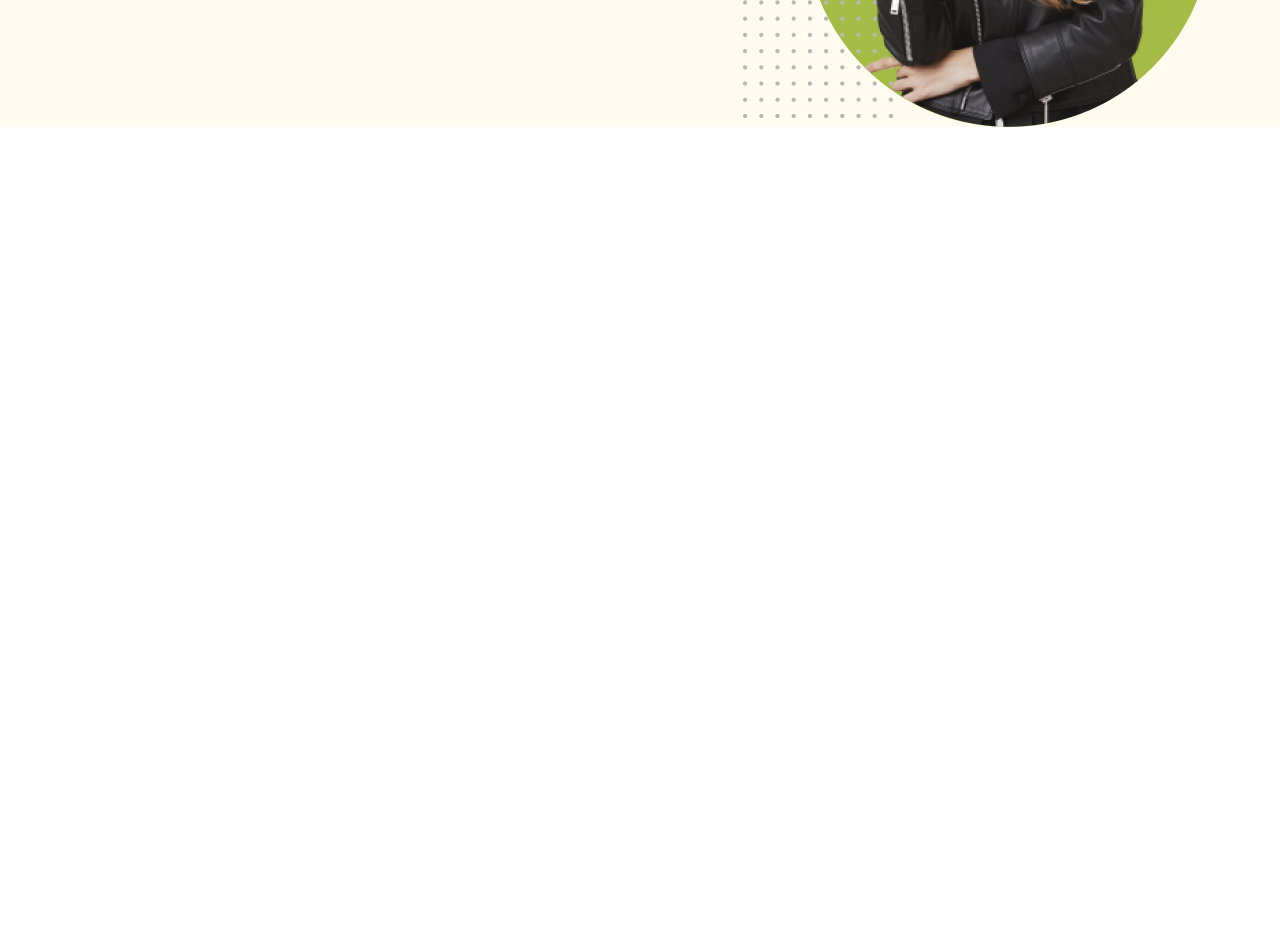
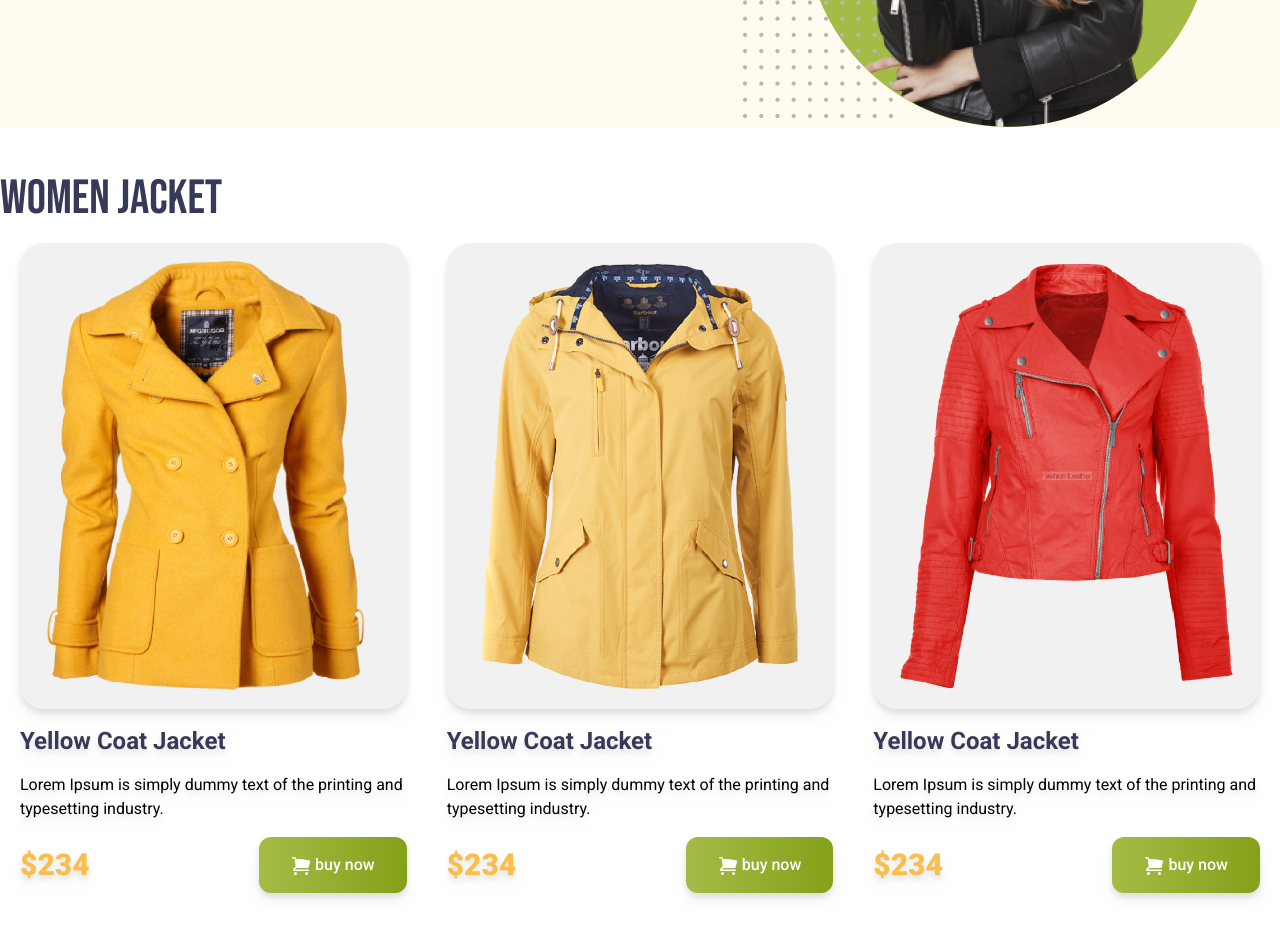
Before and after one commit to rumman321/penguin-fashion-website, a plain HTML site: page index.html in a window 1280 px wide. Shown: the part 360-1298 px from the top of the page. Before the commit the page ends 800 px from the top, so only its background shows below. Drawn offline with nearby package versions, Linux system fonts and the light colour scheme.

Commit message:
main body women section complete

```diff
--- a/index.html
+++ b/index.html
@@ -15,12 +15,10 @@
     <style>
       .font-bebas-neue {
         font-family: "Bebas Neue", sans-serif;
-
       }
 
       .font-roboto {
         font-family: "Roboto", sans-serif;
-
       }
     </style>
   </head>
@@ -62,7 +60,120 @@
         </div>
       </div>
     </header>
-    <main></main>
+    <main class="max-w-7xl mx-auto">
+      <!-- Women jackets section -->
+      <section class="my-12">
+        <h1 class="uppercase text-5xl text-[#363958] font-bebas-neue">
+          WoMen Jacket
+        </h1>
+        <!-- jacket card container -->
+        <div class="grid grid-cols-1 md:grid-cols-2 lg:grid-cols-3">
+          <!-- single card-1 -->
+          <div class="p-5 space-y-4 drop-shadow-lg rounded-3xl">
+            <img
+              class="p-4 rounded-3xl bg-[#F1F1F1]"
+              src="./images/jacket-1.png"
+              alt=""
+            />
+            <h4 class="text-2xl font-bold text-[#363958]">
+              Yellow Coat Jacket
+            </h4>
+            <p>
+              Lorem Ipsum is simply dummy text of the printing and typesetting
+              industry.
+            </p>
+            <div class="flex items-center justify-between">
+              <h2 class="text-[#FABE4C] font-[900] text-3xl">$234</h2>
+              <button
+                class="bg-green-400 py-4 px-8 rounded-[12px] font-medium text-[#FFFFFF] bg-gradient-to-r from-[#A4BC46] to-[#85A019]"
+              >
+                <svg
+                  xmlns="http://www.w3.org/2000/svg"
+                  viewBox="0 0 20 20"
+                  fill="currentColor"
+                  class="size-5 inline"
+                >
+                  <path
+                    d="M1 1.75A.75.75 0 0 1 1.75 1h1.628a1.75 1.75 0 0 1 1.734 1.51L5.18 3a65.25 65.25 0 0 1 13.36 1.412.75.75 0 0 1 .58.875 48.645 48.645 0 0 1-1.618 6.2.75.75 0 0 1-.712.513H6a2.503 2.503 0 0 0-2.292 1.5H17.25a.75.75 0 0 1 0 1.5H2.76a.75.75 0 0 1-.748-.807 4.002 4.002 0 0 1 2.716-3.486L3.626 2.716a.25.25 0 0 0-.248-.216H1.75A.75.75 0 0 1 1 1.75ZM6 17.5a1.5 1.5 0 1 1-3 0 1.5 1.5 0 0 1 3 0ZM15.5 19a1.5 1.5 0 1 0 0-3 1.5 1.5 0 0 0 0 3Z"
+                  />
+                </svg>
+
+                buy now
+              </button>
+            </div>
+          </div>
+          <!-- single card-2 -->
+          <div class="p-5 space-y-4 drop-shadow-lg rounded-3xl">
+            <img
+              class="p-4 rounded-3xl bg-[#F1F1F1]"
+              src="./images/jacket-2.png"
+              alt=""
+            />
+            <h4 class="text-2xl font-bold text-[#363958]">
+              Yellow Coat Jacket
+            </h4>
+            <p>
+              Lorem Ipsum is simply dummy text of the printing and typesetting
+              industry.
+            </p>
+            <div class="flex items-center justify-between">
+              <h2 class="text-[#FABE4C] font-[900] text-3xl">$234</h2>
+              <button
+                class="bg-green-400 py-4 px-8 rounded-[12px] font-medium text-[#FFFFFF] bg-gradient-to-r from-[#A4BC46] to-[#85A019]"
+              >
+                <svg
+                  xmlns="http://www.w3.org/2000/svg"
+                  viewBox="0 0 20 20"
+                  fill="currentColor"
+                  class="size-5 inline"
+                >
+                  <path
+                    d="M1 1.75A.75.75 0 0 1 1.75 1h1.628a1.75 1.75 0 0 1 1.734 1.51L5.18 3a65.25 65.25 0 0 1 13.36 1.412.75.75 0 0 1 .58.875 48.645 48.645 0 0 1-1.618 6.2.75.75 0 0 1-.712.513H6a2.503 2.503 0 0 0-2.292 1.5H17.25a.75.75 0 0 1 0 1.5H2.76a.75.75 0 0 1-.748-.807 4.002 4.002 0 0 1 2.716-3.486L3.626 2.716a.25.25 0 0 0-.248-.216H1.75A.75.75 0 0 1 1 1.75ZM6 17.5a1.5 1.5 0 1 1-3 0 1.5 1.5 0 0 1 3 0ZM15.5 19a1.5 1.5 0 1 0 0-3 1.5 1.5 0 0 0 0 3Z"
+                  />
+                </svg>
+
+                buy now
+              </button>
+            </div>
+          </div>
+          <!-- single card-3 -->
+          <div class="p-5 space-y-4 drop-shadow-lg rounded-3xl">
+            <img
+              class="p-4 rounded-3xl bg-[#F1F1F1]"
+              src="./images/jacket-3.png"
+              alt=""
+            />
+            <h4 class="text-2xl font-bold text-[#363958]">
+              Yellow Coat Jacket
+            </h4>
+            <p>
+              Lorem Ipsum is simply dummy text of the printing and typesetting
+              industry.
+            </p>
+            <div class="flex items-center justify-between">
+              <h2 class="text-[#FABE4C] font-[900] text-3xl">$234</h2>
+              <button
+                class="bg-green-400 py-4 px-8 rounded-[12px] font-medium text-[#FFFFFF] bg-gradient-to-r from-[#A4BC46] to-[#85A019]"
+              >
+                <svg
+                  xmlns="http://www.w3.org/2000/svg"
+                  viewBox="0 0 20 20"
+                  fill="currentColor"
+                  class="size-5 inline"
+                >
+                  <path
+                    d="M1 1.75A.75.75 0 0 1 1.75 1h1.628a1.75 1.75 0 0 1 1.734 1.51L5.18 3a65.25 65.25 0 0 1 13.36 1.412.75.75 0 0 1 .58.875 48.645 48.645 0 0 1-1.618 6.2.75.75 0 0 1-.712.513H6a2.503 2.503 0 0 0-2.292 1.5H17.25a.75.75 0 0 1 0 1.5H2.76a.75.75 0 0 1-.748-.807 4.002 4.002 0 0 1 2.716-3.486L3.626 2.716a.25.25 0 0 0-.248-.216H1.75A.75.75 0 0 1 1 1.75ZM6 17.5a1.5 1.5 0 1 1-3 0 1.5 1.5 0 0 1 3 0ZM15.5 19a1.5 1.5 0 1 0 0-3 1.5 1.5 0 0 0 0 3Z"
+                  />
+                </svg>
+
+                buy now
+              </button>
+            </div>
+          </div>
+        </div>
+      </section>
+
+    </main>
     <footer></footer>
   </body>
 </html>
```
